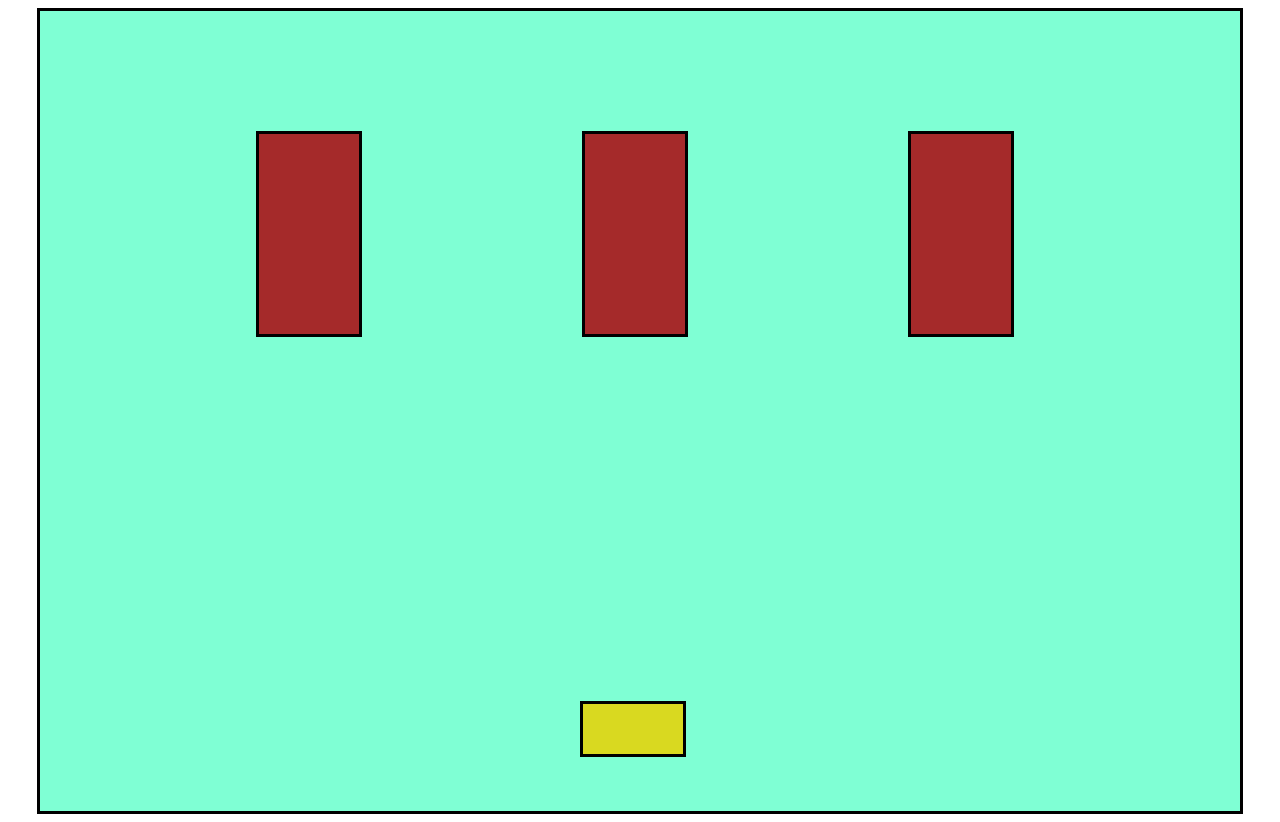
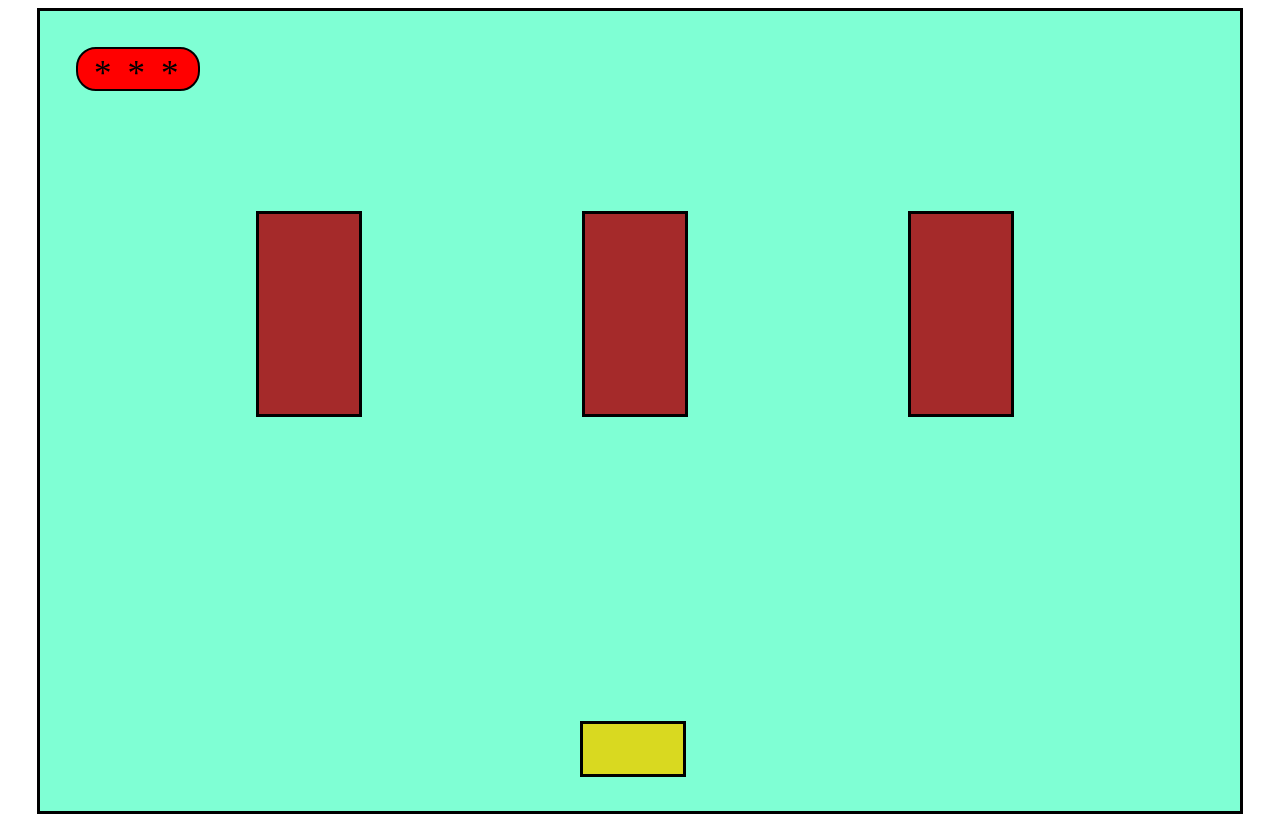
Before and after one commit to terecerong/robbery-to-reboot, a plain HTML site: page index.html in a window 1280 px wide. Drawn offline with Linux system fonts and the light colour scheme.

Commit message:
live box

```diff
--- a/css/style.css
+++ b/css/style.css
@@ -22,6 +22,20 @@
   background-color: rgb(217, 217, 32);
   margin-bottom: 50%;
   display: block;
-  margin-top: 30%;
+  margin-top: 25%;
   margin-left: 45%;
 }
+#live {
+  height: 40px;
+  width: 120px;
+  border-radius: 20px;
+  background-color: red;
+  margin-top: 3%;
+  margin-left: 3%;
+  border: 2px solid black;
+}
+span {
+  line-height: 50px;
+  margin-left: 16px;
+  font-size: 35px;
+}
--- a/index.html
+++ b/index.html
@@ -10,10 +10,12 @@
 </head>
 <body>
   <div id="canvas">
+    <div id="live">
+      <span>*</span><span>*</span><span>*</span>
+    </div>
     <div id="door1" class="door"></div>
     <div id="door2" class="door"></div>
     <div id="door3" class="door"></div>
-
     <div id="snipper" class="snipper"></div>
   </div>
 </body>
```
